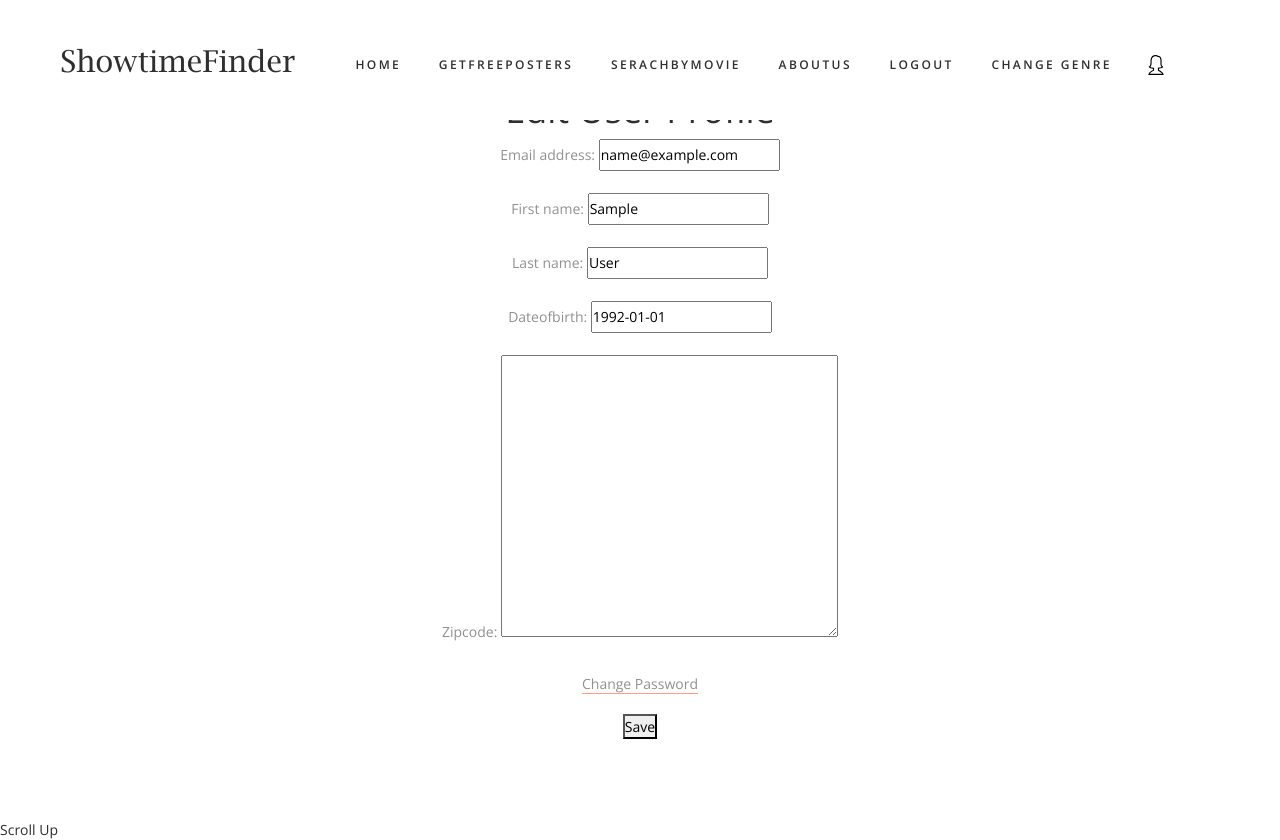
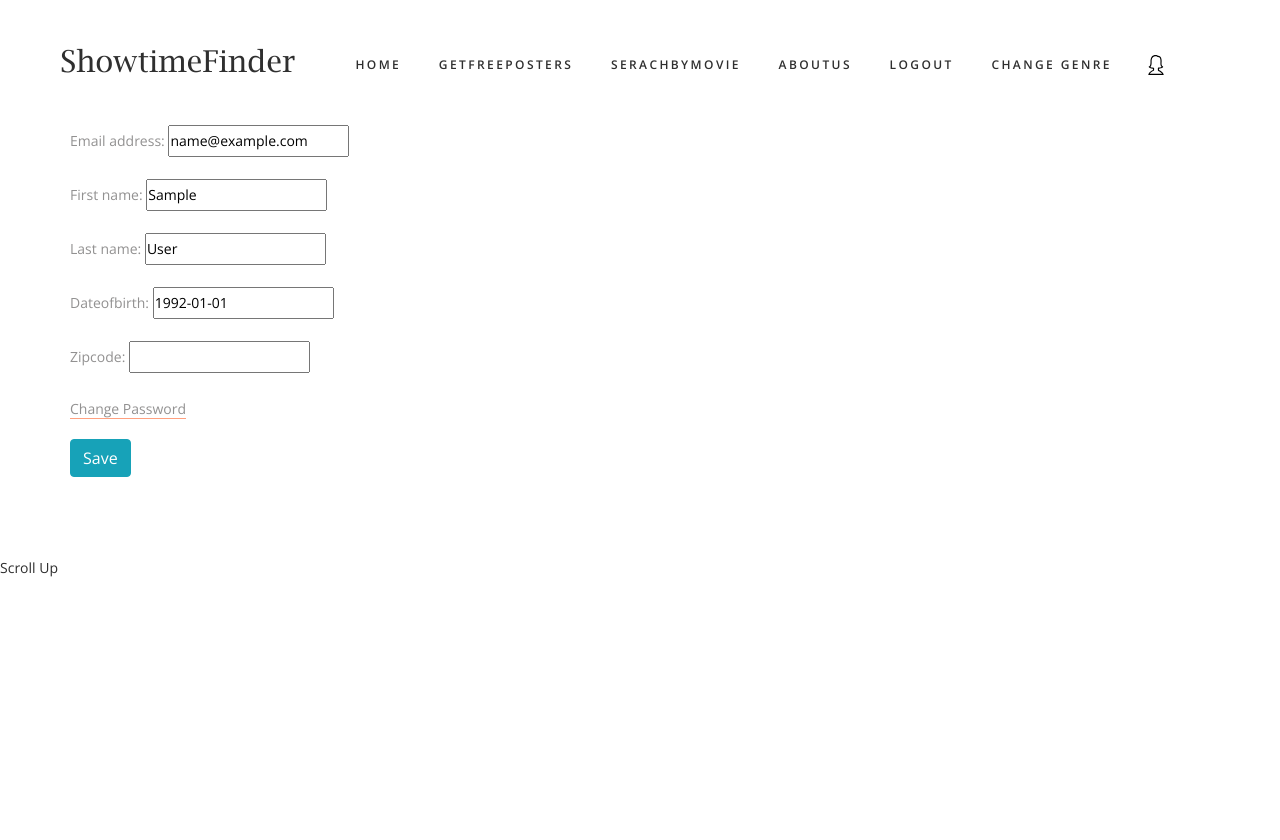
Before and after one commit to vikadia7x/scrum_mates, a Django app: page /edit_profile.html in a window 1280 px wide. After the commit the page ends 577 px from the top, so only its background shows below. Run offline with Django 3.2, Linux system fonts and the light colour scheme; the visitor is signed in with stand-in values (Sample User, id 1); parts of the project's set-up code (start-up, migrations or seed data) failed here and were passed over; some libraries are stand-ins or nearby versions.

Commit message:
User Story #125 Added some CSS in User edit page and user profile page for better user experience.

```diff
--- a/myProject/MovieShowTimeFinder/showtimefinder/forms.py
+++ b/myProject/MovieShowTimeFinder/showtimefinder/forms.py
@@ -54,7 +54,7 @@ class EditProfileForm(ModelForm):
 )
 
 class EditUserProfileForm(ModelForm):
-
+    zipcode = forms.CharField()
     class Meta:
         model = UserProfile
         fields = (
--- a/myProject/MovieShowTimeFinder/showtimefinder/templates/edit_profile.html
+++ b/myProject/MovieShowTimeFinder/showtimefinder/templates/edit_profile.html
@@ -3,22 +3,22 @@
 {% block title %}edit_profile{% endblock %}
 
 {% block content %}
-
 <div class="topratedmovies">
-    <div class="container">
-        <div class="row">
-            <div class="col">
-              <div class="section_title_container text-center">
-                <h2>Edit User Profile</h2>
+        <div class="container">
+            <div class="row">
+                <div class="col">
+                    <div class="section_title_container">
+                <h3>Edit User Profile</h3>
                     <form method="post" class="form-class">
                         {% csrf_token %}
                         {{ form1.as_p }}
                         {{ form2.as_p }}
                     <p><a href="{% url 'password_reset' %}">Change Password</a></p>
-                    <button type="submit">Save</button>
+                    <button type="submit" class="btn btn-info btn-default">Save</button>
                     </form>
                 </div>
             </div>
         </div>
     </div>
+</div>
 {% endblock %}
```
Also changed, not shown: myProject/MovieShowTimeFinder/showtimefinder/templates/userprofile.html (+12 -7 lines).
